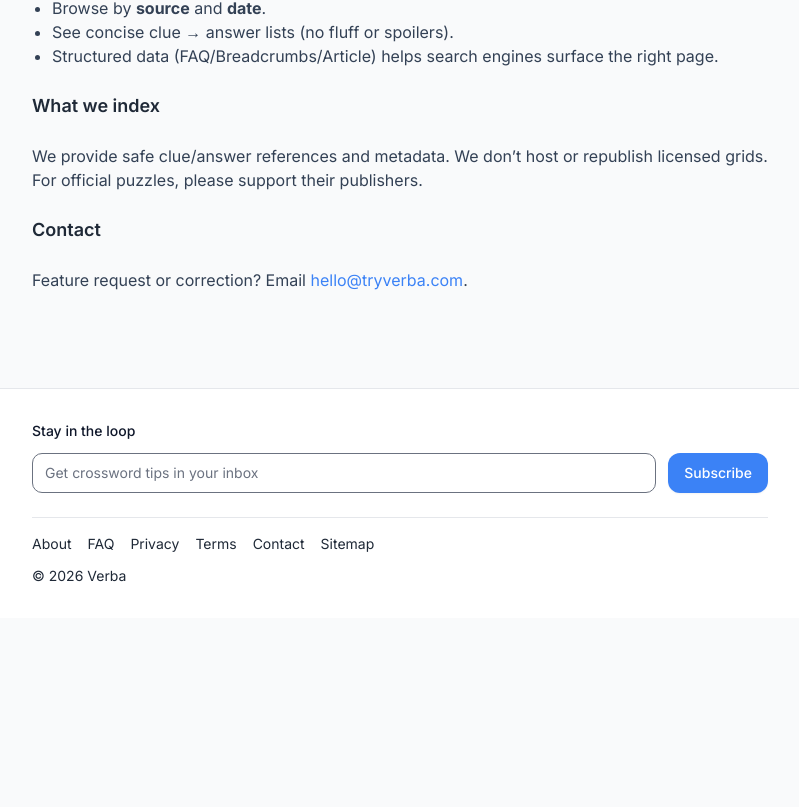
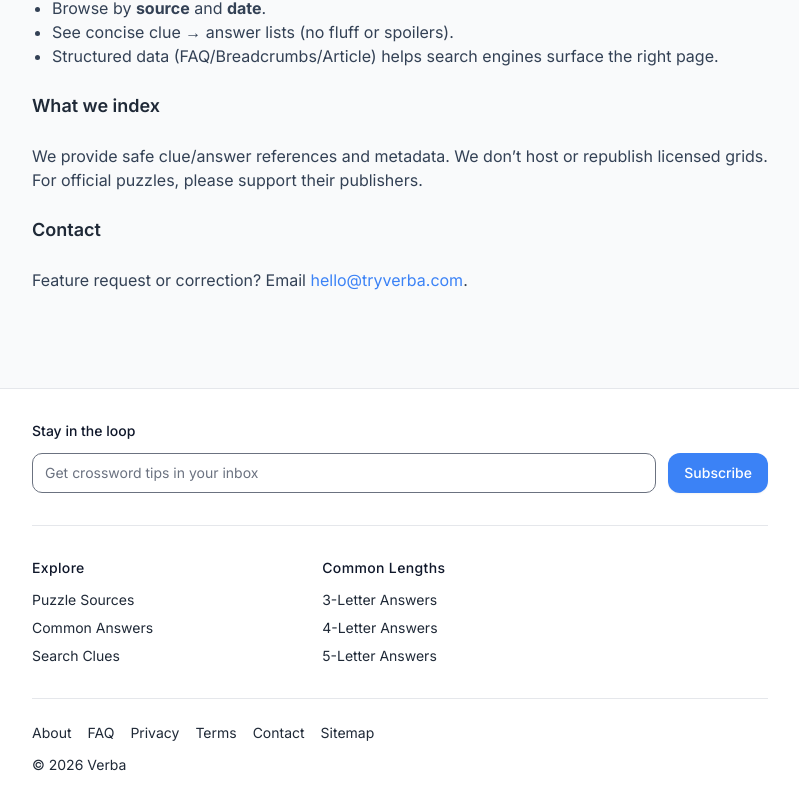
Before and after one commit to prettykaur/verba, a Next.js app: page /about in a window 1280 px wide. Shown: the part 321-1128 px from the top of the page, without its empty margins (240-1039 px from the left). Before the commit the page ends 939 px from the top, so only its background shows below. Built offline with nearby package versions, Linux system fonts and the light colour scheme.

Commit message:
Add Explore and Common Lengths links to Footer

```diff
--- a/components/Footer.tsx
+++ b/components/Footer.tsx
@@ -6,12 +6,76 @@ export function Footer() {
   return (
     <footer className="border-brand-slate-200 mt-16 border-t bg-white">
       <div className="text-brand-slate-600 mx-auto max-w-3xl px-4 py-8 text-sm">
+        {/* Newsletter */}
         <div className="mb-6 space-y-3">
           <p className="text-sm font-medium text-slate-900">Stay in the loop</p>
           <EmailSubscribe source="footer" />
         </div>
 
-        <div className="border-brand-slate-200 flex flex-wrap items-center gap-4 border-t pt-4">
+        {/* Explore links */}
+        <div className="border-brand-slate-200 mt-8 flex flex-wrap items-center gap-4 border-t pt-8">
+          <div className="grid gap-8 sm:grid-cols-2">
+            <div>
+              <p className="mb-3 text-sm font-medium tracking-wide text-slate-900">
+                Explore
+              </p>
+              <ul className="space-y-2">
+                <li>
+                  <Link href="/answers" className="verba-link">
+                    Puzzle Sources
+                  </Link>
+                </li>
+                <li>
+                  <Link href="/answers/common" className="verba-link">
+                    Common Answers
+                  </Link>
+                </li>
+                <li>
+                  <Link href="/search" className="verba-link">
+                    Search Clues
+                  </Link>
+                </li>
+              </ul>
+            </div>
+          </div>
+
+          <div className="grid gap-8 sm:grid-cols-2">
+            <div>
+              <p className="mb-3 text-sm font-medium tracking-wide text-slate-900">
+                Common Lengths
+              </p>
+              <ul className="space-y-2">
+                <li>
+                  <Link
+                    href="/answers/common/length/3-letter"
+                    className="verba-link"
+                  >
+                    3-Letter Answers
+                  </Link>
+                </li>
+                <li>
+                  <Link
+                    href="/answers/common/length/4-letter"
+                    className="verba-link"
+                  >
+                    4-Letter Answers
+                  </Link>
+                </li>
+                <li>
+                  <Link
+                    href="/answers/common/length/5-letter"
+                    className="verba-link"
+                  >
+                    5-Letter Answers
+                  </Link>
+                </li>
+              </ul>
+            </div>
+          </div>
+        </div>
+
+        {/* Legal / utility */}
+        <div className="border-brand-slate-200 mt-8 flex flex-wrap items-center gap-4 border-t pt-6">
           <Link href="/about" className="verba-link">
             About
           </Link>
```
